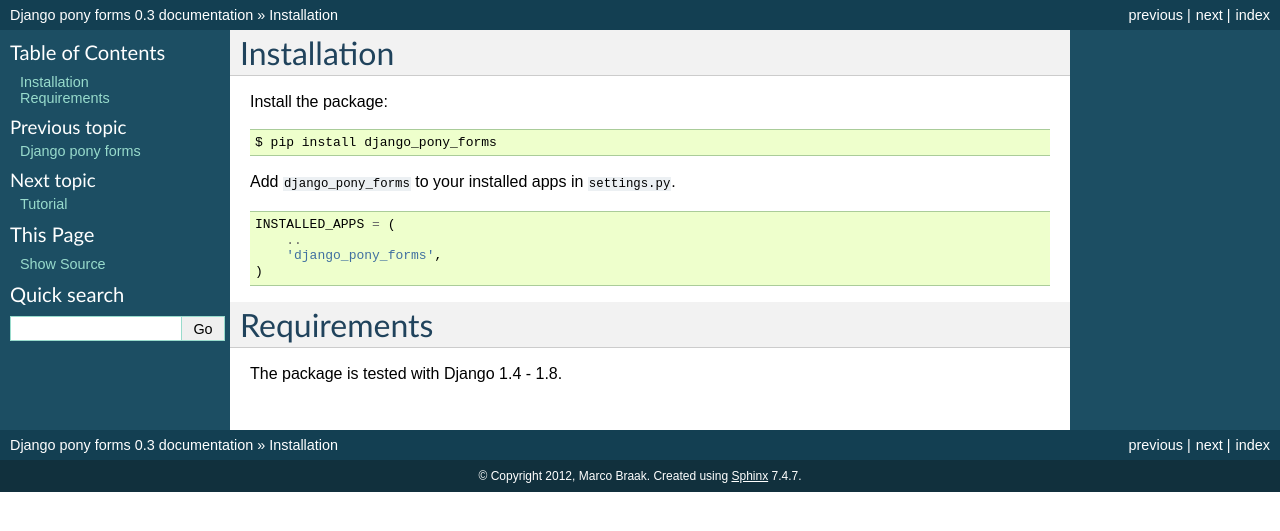
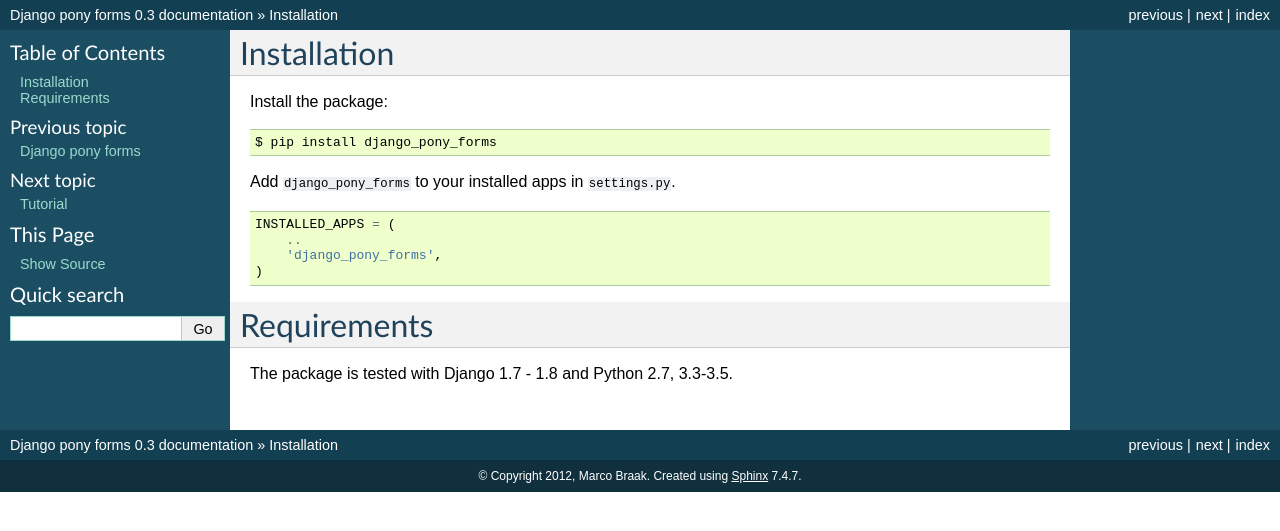
Before and after one commit to mbraak/django_pony_forms, a Sphinx documentation site: the page built from docs/source/installation.rst, in a window 1280 px wide. Shown: the top 531 px of the page. Built offline with Sphinx 7.4.7, drawn with Linux system fonts in a browser that asks for light colours.

Commit message:
Updated supported Python and Django versions in the readme; also updated the docs

```diff
--- a/docs/source/installation.rst
+++ b/docs/source/installation.rst
@@ -20,4 +20,4 @@
 Requirements
 ============
 
-The package is tested with Django 1.4 - 1.8.
+The package is tested with Django 1.7 - 1.8 and Python 2.7, 3.3-3.5.
```
Also changed, not shown: README.md (+1 -1 lines).
